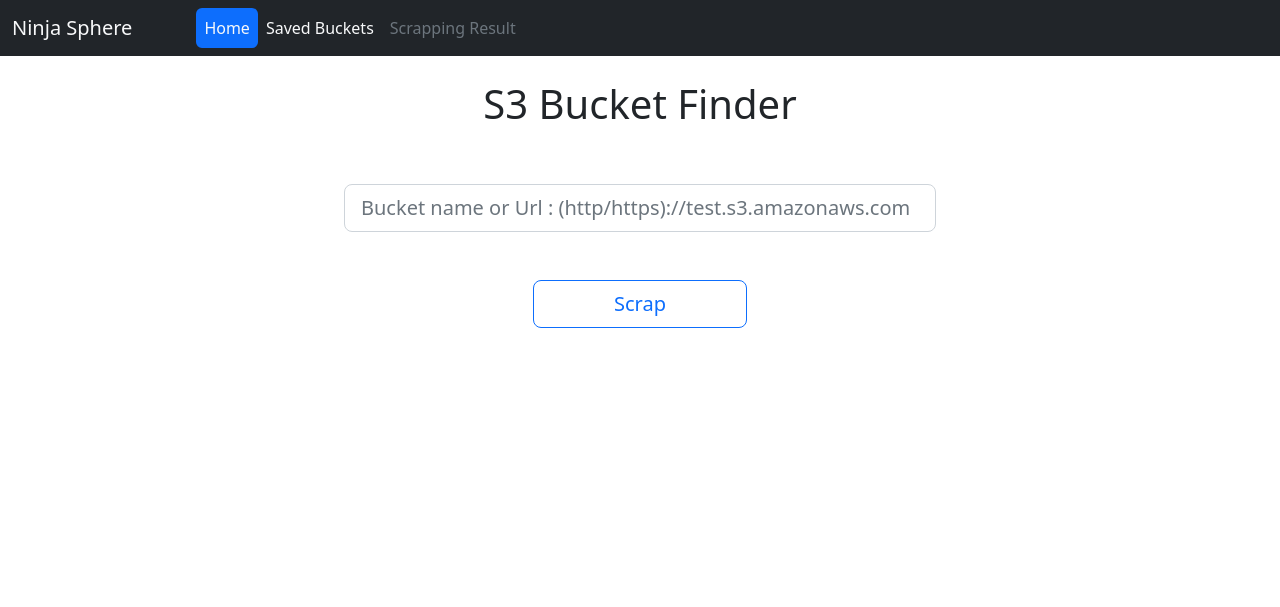
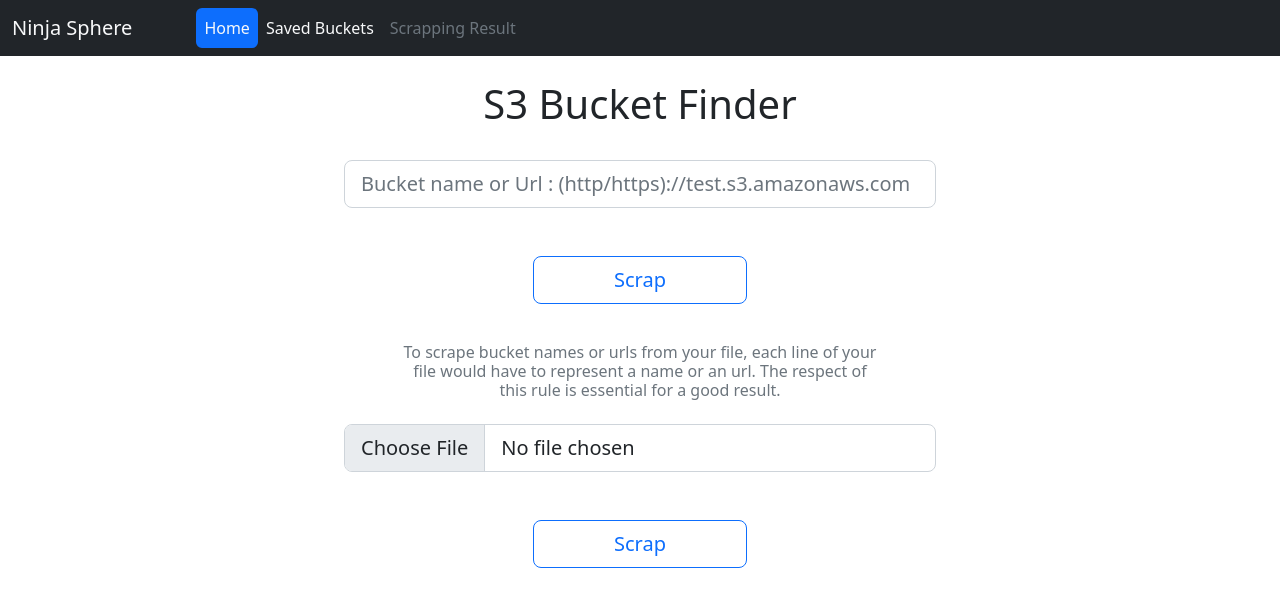
Before and after one commit to Edmond22-prog/s3bucket-web, a Django app: page / in a window 1280 px wide. Shown: the top 607 px of the page. Run offline with Django 4.2, Linux system fonts and the light colour scheme.

Commit message:
Adding feature scrap an uploaded file

```diff
--- a/framework/core/business/use_cases/aws/scrapping_aws.py
+++ b/framework/core/business/use_cases/aws/scrapping_aws.py
@@ -60,6 +60,7 @@
                 f"bucket <{self._bucket_name}> (status=301)."
                 f"Check your connexion and restart."
             )
+            return None
 
         except HTTPError:
             logging.warning(
@@ -67,6 +68,7 @@
                 f"bucket <{self._bucket_name}> (status=301)."
                 f"Check your connexion and restart."
             )
+            return None
 
         except Timeout:
             logging.warning(
@@ -74,6 +76,7 @@
                 f"bucket <{self._bucket_name}> (status=301)."
                 f"Check your connexion and restart."
             )
+            return None
 
         except RequestException:
             logging.warning(
@@ -81,6 +84,7 @@
                 f"bucket <{self._bucket_name}> (status=301)."
                 f"Check your connexion and restart."
             )
+            return None
 
     def _is_status_200(self, location: str, endpoint: str) -> IBucket:
         bucket = AwsBucketEntity.factory(self._bucket_name, "Public", endpoint, location)
--- a/framework/website/templates/website/index.html
+++ b/framework/website/templates/website/index.html
@@ -4,18 +4,41 @@
     <br>
     <p class="h1 text-center">S3 Bucket Finder</p>
     <br>
-    <form method="POST">
+    <form method="POST" action={% url 'scan' %}>
         {% csrf_token %}
         <div class="mb-5 mx-5">
-            <label for="bucketName"></label>
-            <input type="text" id="bucketName" name="bucket_name" class="form-control form-control-lg"
+            <input type="text" name="object" class="form-control form-control-lg"
                    placeholder="Bucket name or Url : (http/https)://test.s3.amazonaws.com"
                    style="width: 50%; margin: 0 auto;">
             {% if message %}
-            <p class="text-center" style="color: red">
-                {{ message }}
-            </p>
-        {% endif %}
+                <p class="text-center" style="color: red">
+                    {{ message }}
+                </p>
+            {% endif %}
+        </div>
+        <div class="d-grid gap-2 col-2 mx-auto">
+            <button type="submit" class="btn btn-outline-primary btn-lg">Scrap</button>
+        </div>
+    </form>
+    <br><br><br>
+    <div class="position-absolute top-95 start-50 translate-middle">
+        <p class="text-center h6 text-muted fw-light text-wrap" style="width: 30rem;">To scrape bucket names or urls
+            from your file, each line of
+            your file would
+            have to represent a name or an url.
+            The respect of this rule is essential for a good result.</p>
+    </div>
+    <br><br>
+    <form enctype="multipart/form-data" method="POST" action={% url 'scan_file' %}>
+        {% csrf_token %}
+        <div class="mb-5 mx-5">
+            <input type="file" accept=".txt" name="object_file" class="form-control form-control-lg"
+                   style="width: 50%; margin: 0 auto;">
+            {% if message %}
+                <p class="text-center" style="color: red">
+                    {{ message }}
+                </p>
+            {% endif %}
         </div>
         <div class="d-grid gap-2 col-2 mx-auto">
             <button type="submit" class="btn btn-outline-primary btn-lg">Scrap</button>
--- a/framework/website/urls.py
+++ b/framework/website/urls.py
@@ -1,9 +1,11 @@
 from django.urls import path
 
-from .views import HomeView, ScanResultView, SavedBucketsView
+from .views import ScanResultView, SavedBucketsView, home, scan, scan_file
 
 urlpatterns = [
-    path("", HomeView.as_view(), name="home"),
+    path("", home, name="home"),
+    path("scanning_name_or_url/", scan, name="scan"),
+    path("scanning_file/", scan_file, name="scan_file"),
     path("bucket_saved/", ScanResultView.as_view(), name="saving_bucket"),
     path("saved_buckets/", SavedBucketsView.as_view(), name="saved_buckets"),
 ]
--- a/framework/website/views.py
+++ b/framework/website/views.py
@@ -14,28 +14,79 @@
 from website.models import AwsBucket
 
 
-class HomeView(View):
+# class HomeView(View):
+#     template_name = "website/index.html"
+#     # settings = AwsSettings()
+#
+#     def get(self, request, *args, **kwargs):
+#         context = {"navbar": "home"}
+#         return render(request, self.template_name, context)
+#
+#     def post(self, request, *args, **kwargs):
+#         value = request.POST["bucket_name"]
+#
+#         result = ScrappingAws(value).run()
+#         if result is None:
+#             context = {"message": "Invalid bucket name or url."}
+#             return render(request, self.template_name, context)
+#
+#         # # Settings ACL Properties to the Bucket
+#         # client = boto3.client("s3")
+#         # AwsAccessAcl(result, client, self.settings).get_bucket_acl()
+#
+#         context = {"result": result, "navbar": "scan"}
+#         return render(request, "website/scan_result.html", context)
+
+
+def home(request):
     template_name = "website/index.html"
-    # settings = AwsSettings()
+    return render(request, template_name, {"navbar": "home"})
 
-    def get(self, request, *args, **kwargs):
-        context = {"navbar": "home"}
-        return render(request, self.template_name, context)
 
-    def post(self, request, *args, **kwargs):
-        value = request.POST["bucket_name"]
-
+def scan(request):
+    template_name = "website/scan_result.html"
+    if request.method == "POST":
+        value = request.POST["object"]
         result = ScrappingAws(value).run()
         if result is None:
-            context = {"message": "Invalid bucket name or url."}
-            return render(request, self.template_name, context)
-
-        # # Settings ACL Properties to the Bucket
-        # client = boto3.client("s3")
-        # AwsAccessAcl(result, client, self.settings).get_bucket_acl()
+            context = {"message": "Invalid bucket name/url or bucket doesn't exist."}
+            return render(request, "website/index.html", context)
 
         context = {"result": result, "navbar": "scan"}
-        return render(request, "website/scan_result.html", context)
+        return render(request, template_name, context)
+
+
+def scan_file(request):
+    # template_name = "website/scan_result.html"
+    if request.method == "POST":
+        file = request.FILES["object_file"]
+        logging.info(type(file))
+
+        # Open the file <upload_file_copy.txt> and write all data who
+        # are contained in the uploaded file
+        with open("website/file/upload_file_copy.txt", "wb+") as destination:
+            for chunk in file.chunks():
+                destination.write(chunk)
+
+        buckets = []
+        not_exists = []
+        with open("website/file/upload_file_copy.txt", "r") as f:
+            for bucket in f.readlines():
+                bucket = bucket.rstrip("\n")
+                result = ScrappingAws(bucket).run()
+                if result is None:
+                    not_exists.append(bucket)
+
+                else:
+                    buckets.append(result)
+
+        context = {"buckets": buckets, "navbar": "scan"}
+        if not_exists:
+            context["not_exists"] = not_exists
+
+        logging.info(buckets)
+        logging.info(not_exists)
+        redirect("scan_file")
 
 
 class ScanResultView(View):
```
Also changed, not shown: framework/website/file/upload_file_copy.txt (added, +23 -0 lines).
